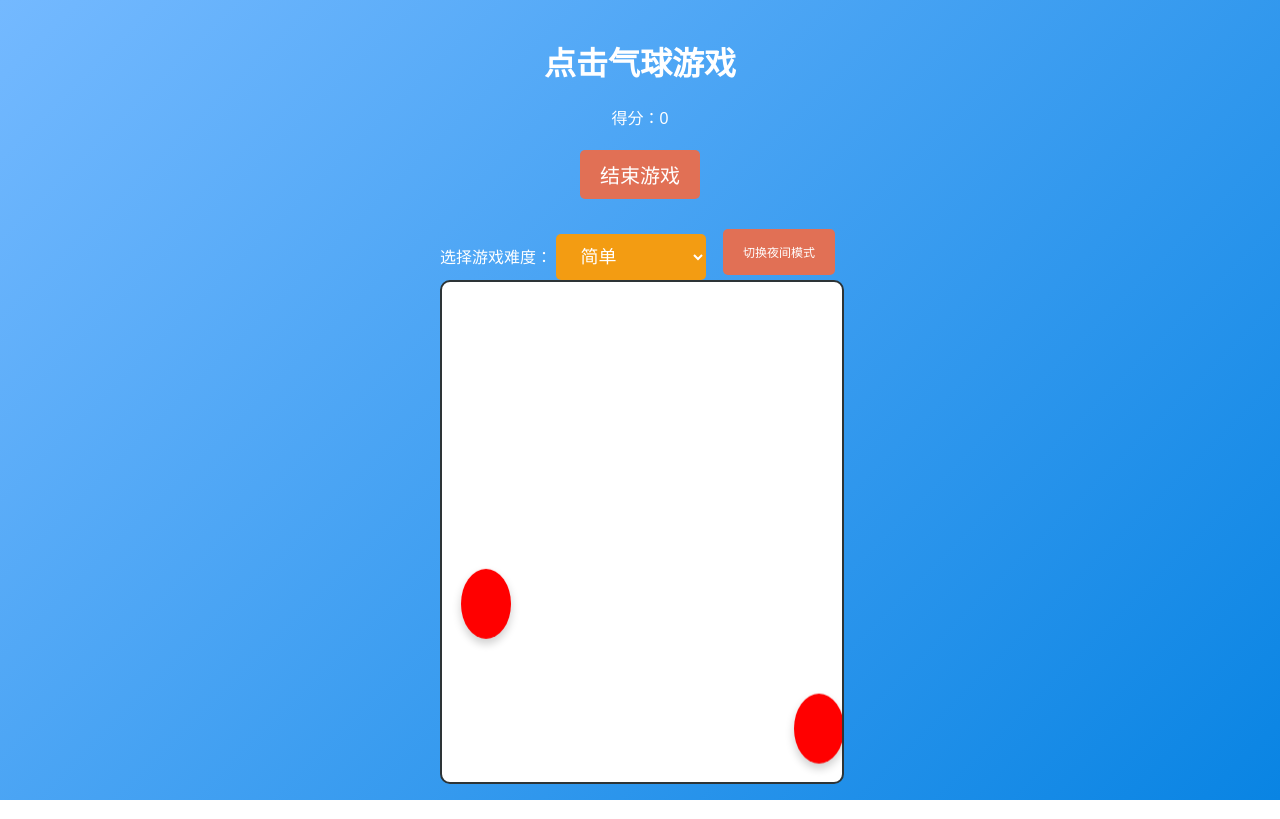
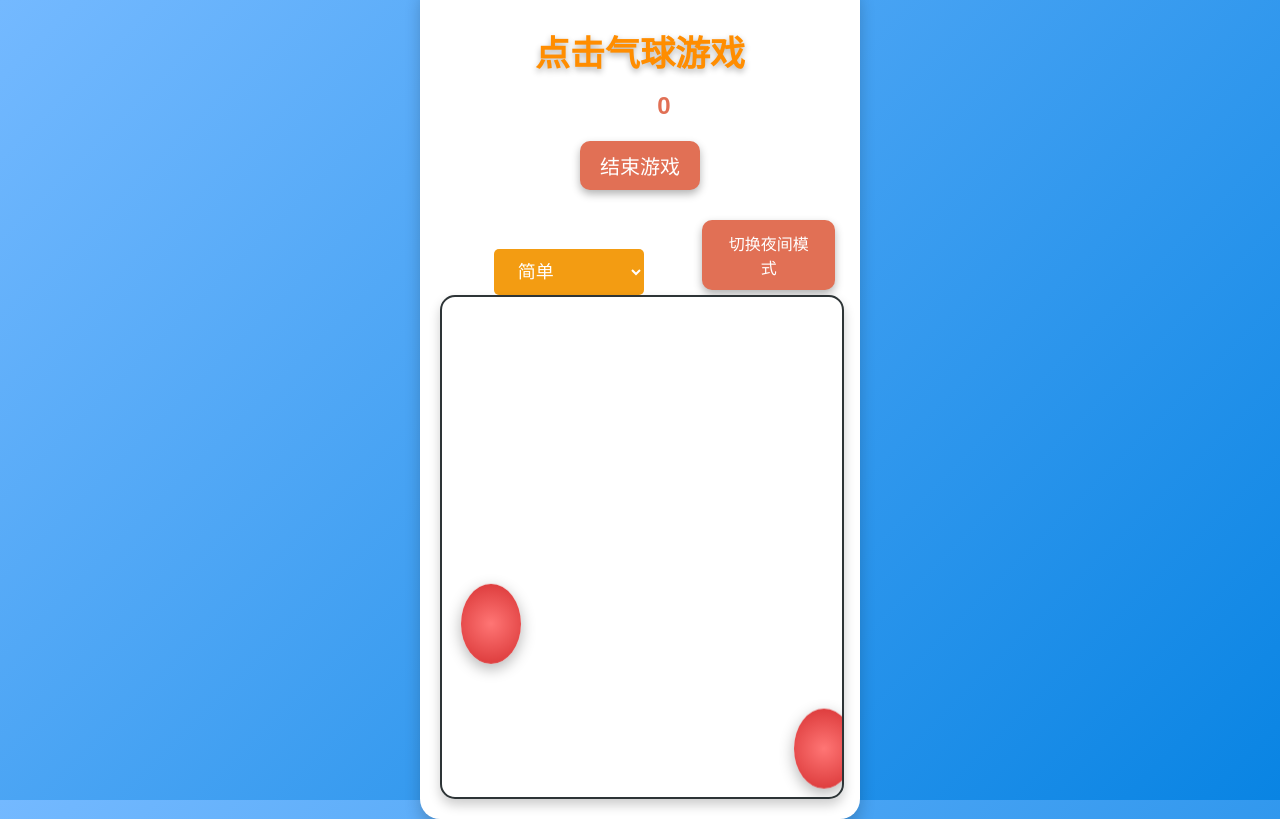
Before and after one commit to pwj1252/pwj1252.github.io, a plain HTML site: page index.html in a window 1280 px wide. Both pictures are taken after a click on the button "开始游戏". Drawn offline with Linux system fonts and the light colour scheme.

Commit message:
Add files via upload

```diff
--- a/style.css
+++ b/style.css
@@ -1,6 +1,6 @@
 /* 全局样式 */
 body {
-    font-family: Arial, sans-serif;
+    font-family: 'Arial', sans-serif;
     margin: 0;
     padding: 0;
     display: flex;
@@ -45,6 +45,11 @@ body.night-mode {
 .game-container {
     width: 400px;
     text-align: center;
+    background: #ffffff;
+    border-radius: 20px;
+    padding: 20px;
+    box-shadow: 0 8px 16px rgba(0, 0, 0, 0.2);
+    overflow: hidden;
 }
 
 /* 游戏头部 */
@@ -52,6 +57,21 @@ body.night-mode {
     margin-bottom: 20px;
 }
 
+/* 游戏标题样式 */
+h1 {
+    font-size: 32px;
+    color: #f39c12;
+    margin-bottom: 10px;
+}
+
+/* 分数显示 */
+#score {
+    font-size: 24px;
+    font-weight: bold;
+    color: #e17055;
+}
+
+/* 按钮样式 */
 #start-btn,
 #end-btn,
 #night-mode-toggle {
@@ -59,50 +79,20 @@ body.night-mode {
     background: #e17055;
     color: white;
     border: none;
-    border-radius: 5px;
+    border-radius: 10px;
     cursor: pointer;
-    font-size: 12px;
+    font-size: 16px;
     margin: 5px;
+    box-shadow: 0 4px 8px rgba(0, 0, 0, 0.3);
+    transition: all 0.3s ease;
 }
 
 #start-btn:hover,
 #end-btn:hover,
 #night-mode-toggle:hover {
     background: #d63031;
-}
-
-/* 游戏区域 */
-.game-area {
-    width: 100%;
-    height: 500px;
-    background: white;
-    position: relative;
-    border: 2px solid #2d3436;
-    border-radius: 10px;
-    overflow: hidden;
-}
-
-/* 气球样式 */
-.balloon {
-    width: 50px;
-    height: 70px;
-    background: red;
-    position: absolute;
-    border-radius: 50%;
-    box-shadow: 0 5px 10px rgba(0, 0, 0, 0.2);
-    cursor: pointer;
-    animation: float 5s linear infinite;
-}
-
-/* 气球浮动动画 */
-@keyframes float {
-    0% {
-        transform: translateY(500px);
-    }
-
-    100% {
-        transform: translateY(-70px);
-    }
+    transform: scale(1.05);
+    /* 添加按钮点击效果 */
 }
 
 /* 控制按钮的样式 */
@@ -144,3 +134,57 @@ h1 {
 #end-btn {
     font-size: 20px;
 }
+
+/* 游戏区域 */
+.game-area {
+    width: 100%;
+    height: 500px;
+    background: white;
+    position: relative;
+    border: 2px solid #2d3436;
+    border-radius: 15px;
+    overflow: hidden;
+    box-shadow: 0 6px 12px rgba(0, 0, 0, 0.2);
+    /* 添加阴影效果 */
+}
+
+/* 气球样式 */
+.balloon {
+    width: 60px;
+    height: 80px;
+    background: radial-gradient(circle, #ff7675, #d63031);
+    /* 渐变的气球色 */
+    position: absolute;
+    border-radius: 50%;
+    box-shadow: 0 5px 15px rgba(0, 0, 0, 0.3);
+    cursor: pointer;
+    animation: float 5s linear infinite;
+}
+
+/* 气球浮动动画 */
+@keyframes float {
+    0% {
+        transform: translateY(500px);
+    }
+
+    100% {
+        transform: translateY(-70px);
+    }
+}
+
+/* 结束按钮样式 */
+#end-btn {
+    background: #e17055;
+}
+
+/* 提示语和得分显示 */
+h1 {
+    font-size: 35px;
+    color: #ff8d00;
+    text-shadow: 0 3px 6px rgba(0, 0, 0, 0.3);
+}
+
+/* 为页面中所有元素添加过渡动画 */
+* {
+    transition: all 0.3s ease;
+}
```
